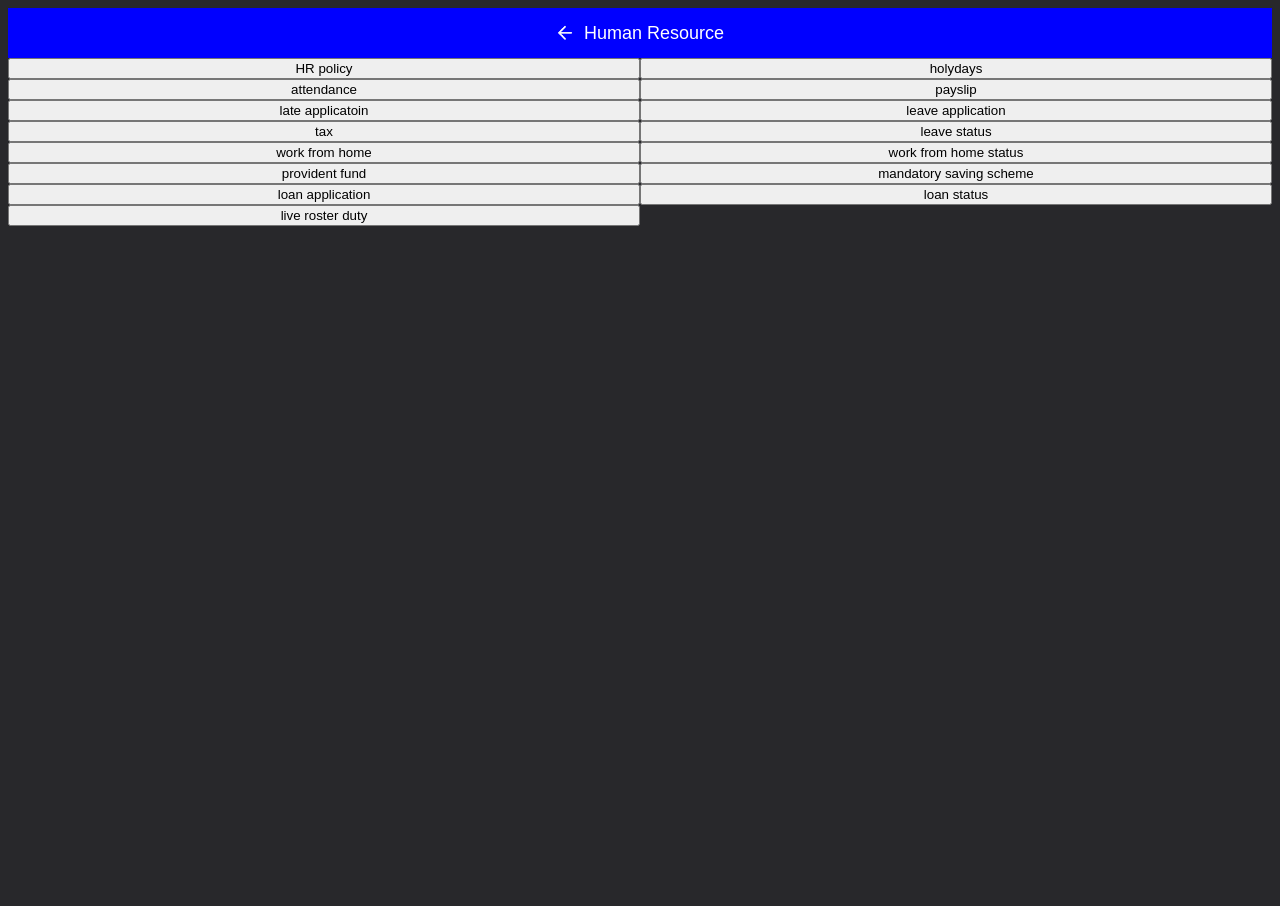
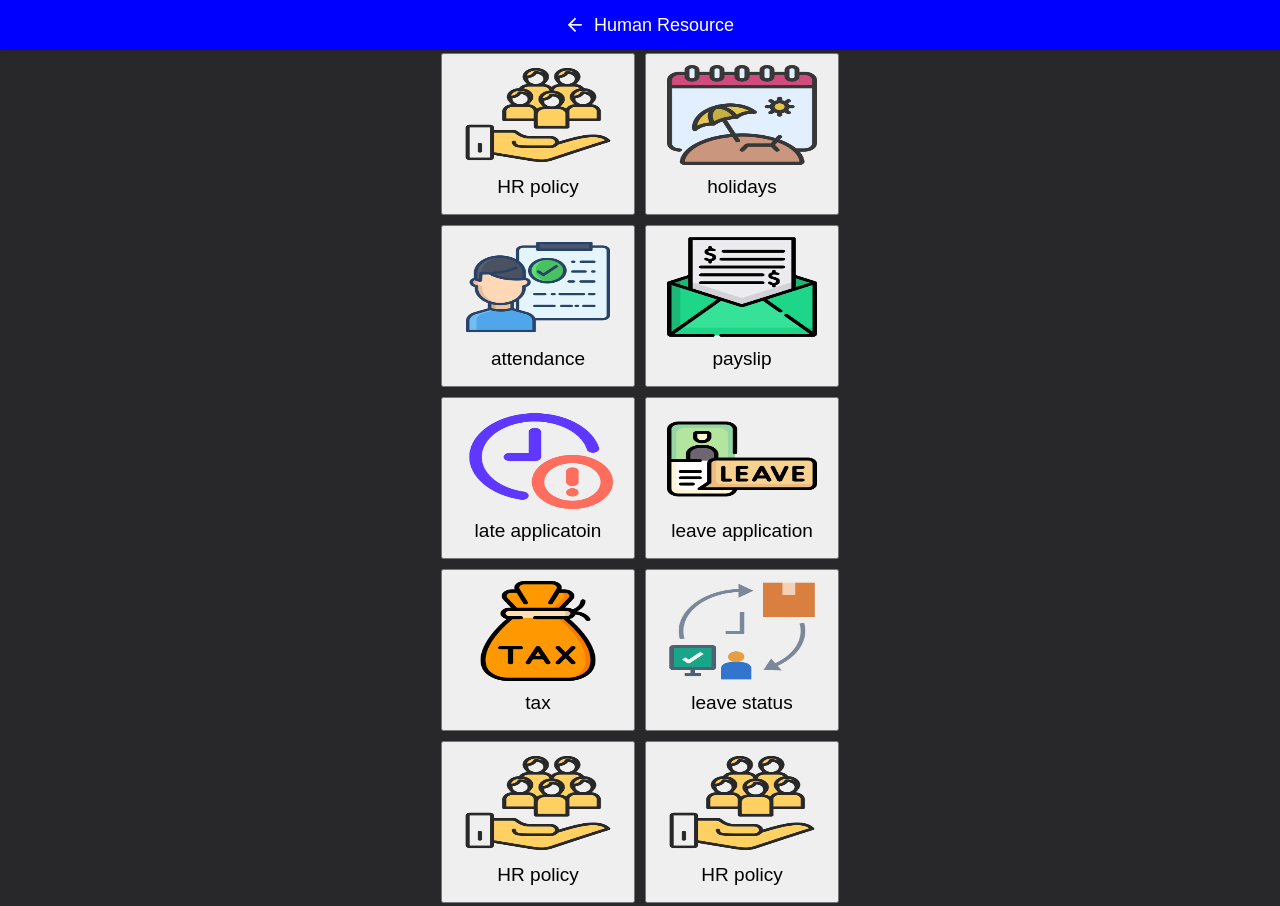
Before and after one commit to 19khaled88/pwa-x-app, a plain HTML site: page pages/HRM.html in a window 1280 px wide. Shown: the top 906 px of the page. Before the commit the page ends 800 px from the top, so only its background shows below. Drawn offline with Linux system fonts and the light colour scheme.

Commit message:
hrm icons shown randomly with icons

```diff
--- a/assets/css/hrm.css
+++ b/assets/css/hrm.css
@@ -1,15 +1,34 @@
 body {
     background-color: #28282b;
+}
+
+.section-container {
+    display: flex;
+    flex-direction: column;
+    /* height: 100vh; */
 }
 
 /*Top section start here*/
 
 .hrmTop {
+    position: fixed;
+    /* Make the section fixed */
+    top: 0;
+    /* Position it at the top of the viewport */
+    left: 0;
+    width: 100%;
+
+    background-color: #f0f0f0;
+    padding: 10px;
+    box-shadow: 0 2px 4px rgba(0, 0, 0, 0.1);
+    z-index: 100;
+
     background-color: blue;
     display: flex;
     justify-content: center;
     align-items: center;
-  height: 50px;
+    height: 30px;
+
     button {
         display: flex;
         flex-direction: row;
@@ -19,17 +38,47 @@ body {
         border: none;
         background-color: blue;
         height: 50px;
+
         p {
             color: white;
             font-size: 18px;
         }
     }
 }
+
 /*Top section end here*/
 
 /*main section start here*/
 .hrmMain {
+    margin-top: 40px;
+    /* Allow it to grow to fill remaining space */
+    overflow-y: auto;
+    /* Allow vertical scrolling */
+    padding: 10px;
+
     display: grid;
     grid-template-columns: repeat(2, 1fr);
+    gap: 10px;
+    padding-top: 5px;
+
+    div {
+        button {
+            padding: 10px 20px 10px 20px;
+            cursor: pointer;
+
+            p {
+                font-size: 19px;
+                margin-top: 8px;
+                margin-bottom: 5px;
             }
+        }
+    }
+}
+
+.hrmMain .odd-div {
+    display: flex;
+    flex-direction: row;
+    justify-content: end;
+}
+
 /*main section end here*/
--- a/assets/js/clickableIcons.js
+++ b/assets/js/clickableIcons.js
@@ -1,21 +1,50 @@
-import {hrmIcons} from '../../helpers/db.js'
+import { hrmIcons,hrmIcon } from '../../helpers/db.js'
 
 
-function createButton(item) {
-    const itemBtn = document.createElement("button")
+function createButton(item,index) {
+    const div = document.createElement("div"); // Create a div element
+    const itemBtn = document.createElement("button"); // Create a button element
+    const itemImg = document.createElement("img");
+    const label = document.createElement('p')
+    itemImg.src = item.image;
+    itemImg.alt = "Description of the image";
+    itemImg.width = 150;
+    itemImg.height =100;
+
+
     itemBtn.type = "button"
+
     itemBtn.classList.add("item-add-btn")
-    itemBtn.innerText += item
-    return itemBtn
-  }
 
-function showIcons(){
+
+
+
+    // Add different classes based on even or odd index
+    if ((index + 1 ) % 2 === 0) {
+        div.classList.add("even-div");
+    } else {
+        div.classList.add("odd-div");
+    }
+    label.innerText += item.title;
+
+
+
+    // div.appendChild(itemImg);
+    div.appendChild(itemBtn); // Append the button to the div
+    itemBtn.appendChild(itemImg)
+    itemBtn.appendChild(label)
+
+    return div; // Return the div element containing the button
+    // return itemBtn
+}
+
+function showIcons() {
     const container = document.getElementById("hrmMain");// Get the image element by its id
     container.innerHTML = "";
 
-    hrmIcons.icons.map((item)=>{
+    hrmIcon.map((item,index) => {
         console.log(item)
-        container.appendChild(createButton(item))
+        container.appendChild(createButton(item,index))
     })
 }
 showIcons()
--- a/helpers/db.js
+++ b/helpers/db.js
@@ -29,4 +29,68 @@ export const hrmIcons ={
     "loan status",
     "live roster duty"
   ]
+
 }
+
+export const hrmIcon =[
+  {
+    "image":"../assets/images/hrm/hr_policy.png",
+    "title":"HR policy"
+  },
+  {
+    "image":'../assets/images/hrm/holidays.png',
+    "title":"holidays"
+  },
+  {
+    "image":'../assets/images/hrm/attendance.png',
+    "title":"attendance"
+  },
+  {
+    "image":'../assets/images/hrm/payslip.png',
+    "title":"payslip"
+  },
+  {
+    "image":'../assets/images/hrm/late.png',
+    "title":"late applicatoin"
+  },
+  {
+    "image":'../assets/images/hrm/leave.png',
+    "title":"leave application"
+  },
+  {
+    "image":'../assets/images/hrm/tax.png',
+    "title":"tax"
+  },
+  {
+    "image":'../assets/images/hrm/leave status.png',
+    "title":"leave status"
+  },
+  {
+    "image":'../assets/images/hrm/hr_policy.png',
+    "title":"HR policy"
+  },
+  {
+    "image":'../assets/images/hrm/hr_policy.png',
+    "title":"HR policy"
+  },
+  {
+    "image":'../assets/images/hrm/hr_policy.png',
+    "title":"HR policy"
+  },
+  {
+    "image":'../assets/images/hrm/hr_policy.png',
+    "title":"HR policy"
+  },
+  {
+    "image":'../assets/images/hrm/hr_policy.png',
+    "title":"HR policy"
+  },
+  {
+    "image":'../assets/images/hrm/hr_policy.png',
+    "title":"HR policy"
+  },
+  {
+    "image":'../assets/images/hrm/hr_policy.png',
+    "title":"HR policy"
+  }
+]
--- a/pages/HRM.html
+++ b/pages/HRM.html
@@ -7,6 +7,7 @@
     <title>HRM</title>
   </head>
   <body>
+    <section class="section-container">
       <section class="hrmTop" id="hrmTop">
         <button class="hrm_back_btn" onclick="hrmBackBtn('../index.html')">
           <img
@@ -18,8 +19,7 @@
           <p>Human Resource</p>
         </button>
       </section>
-    <section class="hrmMain" id="hrmMain">
-
+      <section class="hrmMain" id="hrmMain"></section>
     </section>
     <script type="module" src="../assets/js/clickableIcons.js"></script>
     <script src="../assets/js/button.js"></script>
```
Also changed, not shown: assets/images/hrm/application.png (renamed from assets/images/application.png), assets/images/hrm/attendance.png (renamed from assets/images/attendance.png), assets/images/hrm/being-late.png (added), assets/images/hrm/holidays.png (renamed from assets/images/holidays.png), assets/images/hrm/hr_policy.png (renamed from assets/images/hr_policy.png), assets/images/hrm/late.png (added), assets/images/hrm/leave status.png (added), assets/images/hrm/leave.png (added), assets/images/hrm/payslip.png (renamed from assets/images/payslip.png), assets/images/hrm/tax.png (added). Lines whose indentation alone changed are shown as unchanged.
